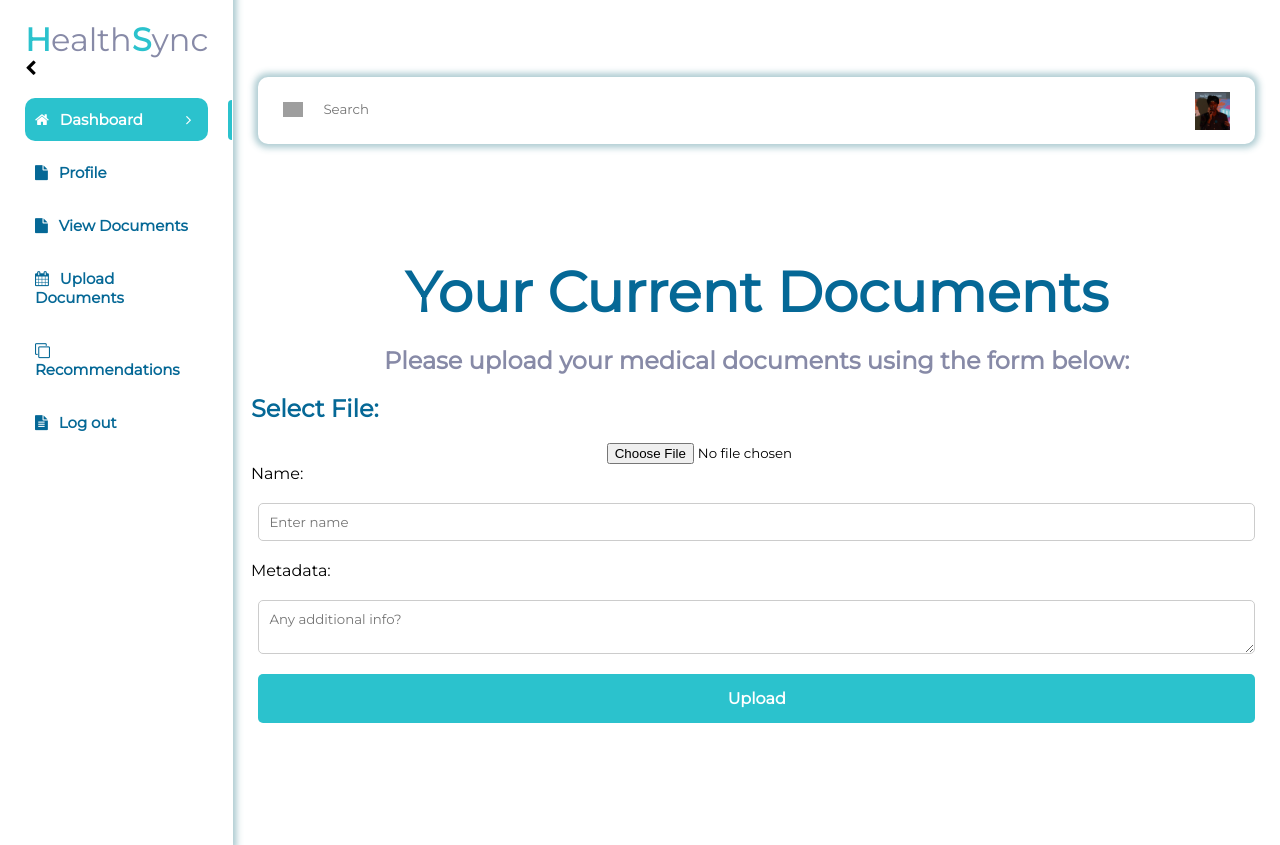
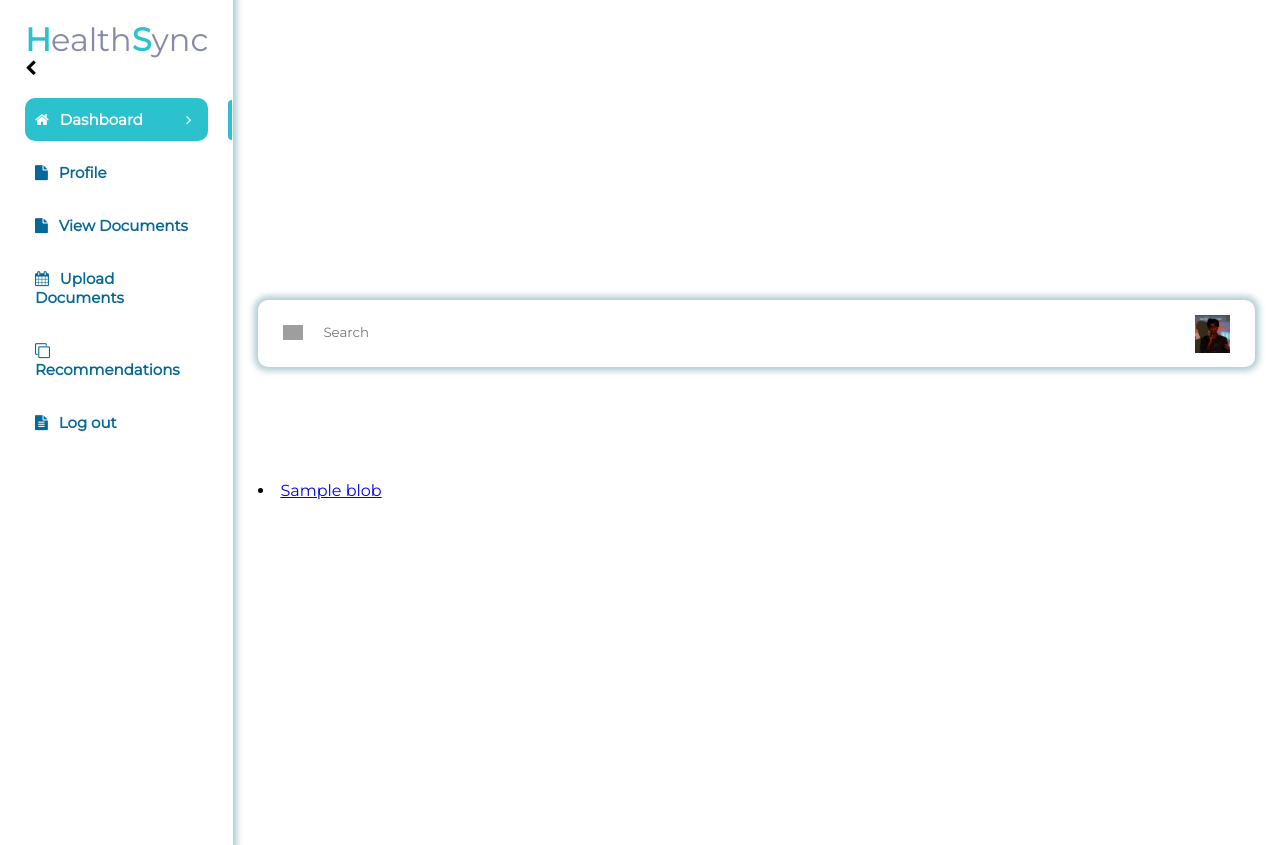
Before and after one commit to aakashrajaraman/HealthSync, a Flask app: template templates/yourDocs.html in a window 1280 px wide. Run offline with Flask 2, Linux system fonts and the light colour scheme; the template is opened without the code that fills it: most values are stand-ins (such as "Sample title", 1, 10 or a date in 2020); parts of the project's set-up code (start-up, migrations or seed data) failed here and were passed over; grey boxes are pictures that could not be loaded.

Commit message:
creating viewdocs framework

```diff
--- a/main.py
+++ b/main.py
@@ -107,6 +107,7 @@ def clinicRedir():
 def uploadRedir():
     return render_template('upload.html')
 
+
 @app.route('/userSignUp', methods =['POST'])
 def userSignUp():
     print('usershere')
@@ -182,6 +183,7 @@ def clinicSignUp():
 @app.route('/upload', methods = ['POST'])
 def upload():
     pdf = request.files['file']
+    metadata = request.form['metadata']
     name = request.form['name']
     bucket = client.get_bucket(bucket_path)
     path = session['username']+'/'+name+'.pdf'
@@ -190,6 +192,7 @@ def upload():
 
 
     blob.content_disposition = 'inline'
+    blob.metadata = {'metadata': metadata}
 
     blob.upload_from_file(pdf)
 
@@ -198,11 +201,12 @@ def upload():
 
 
 
-@app.route('showDocs', methods = ['POST'])
+@app.route('/showDocs', methods = ['POST'])
 def showDocs():
     user_id = session['user_id']
     bucket = client.get_bucket(bucket_path)
     blobs = bucket.list_blobs(prefix=user_id+'/')
+    return render_template('patient_dashboard.html',blobs = blobs)
 
 
 
--- a/templates/patient_dashboard.html
+++ b/templates/patient_dashboard.html
@@ -19,7 +19,7 @@
 		</a>
 		</li>
 		<li><i class="fa fa-file"></i><a href="#"> Profile</a></li>
-    <li><i class="fa fa-file"></i><a href="#"> View Documents</a></li>
+    <li><i class="fa fa-file"></i><a href="{{url_for('showDocs')}}"> View Documents</a></li>
 		<li><i class="fa fa-calendar"></i><a href="{{url_for('uploadRedir')}}"> Upload Documents</a></li>
 		<li><i class="fa fa-clone"></i><a href="#"> Recommendations</a></li>
 		<li><i class="fa fa-file-text"></i><a href="{{url_for('logout')}}"> Log out</a></li>
--- a/templates/yourDocs.html
+++ b/templates/yourDocs.html
@@ -49,18 +49,9 @@
         <br>
         <br>
 
-        <form id= "uploadForm" action="{{ url_for('showDocs') }}" method = "post" enctype="multipart/form-data">
-			<h1>Your Current Documents</h1>
-			<p>Please upload your medical documents using the form below:</p>
-            <br>
-			<label for="file" class="file">Select File:</label>
-			<input type="file" id="file" name="file" accept=".pdf,.doc,.docx">
-			<label for="name">Name:</label>
-			<input type="text" id="name" name="name" placeholder="Enter name">
-			<label for="metadata">Metadata:</label>
-			<textarea id="metadata" name="metadata" placeholder="Any additional info?"></textarea>
-			<button type="submit">Upload</button>
-		</form>
+        {% for blob in blobs %}
+<li><a href=" {{ blob.name }}"> {{ blob.name }}</a></li>
+{% endfor %}
 
 	</div>
 
```
